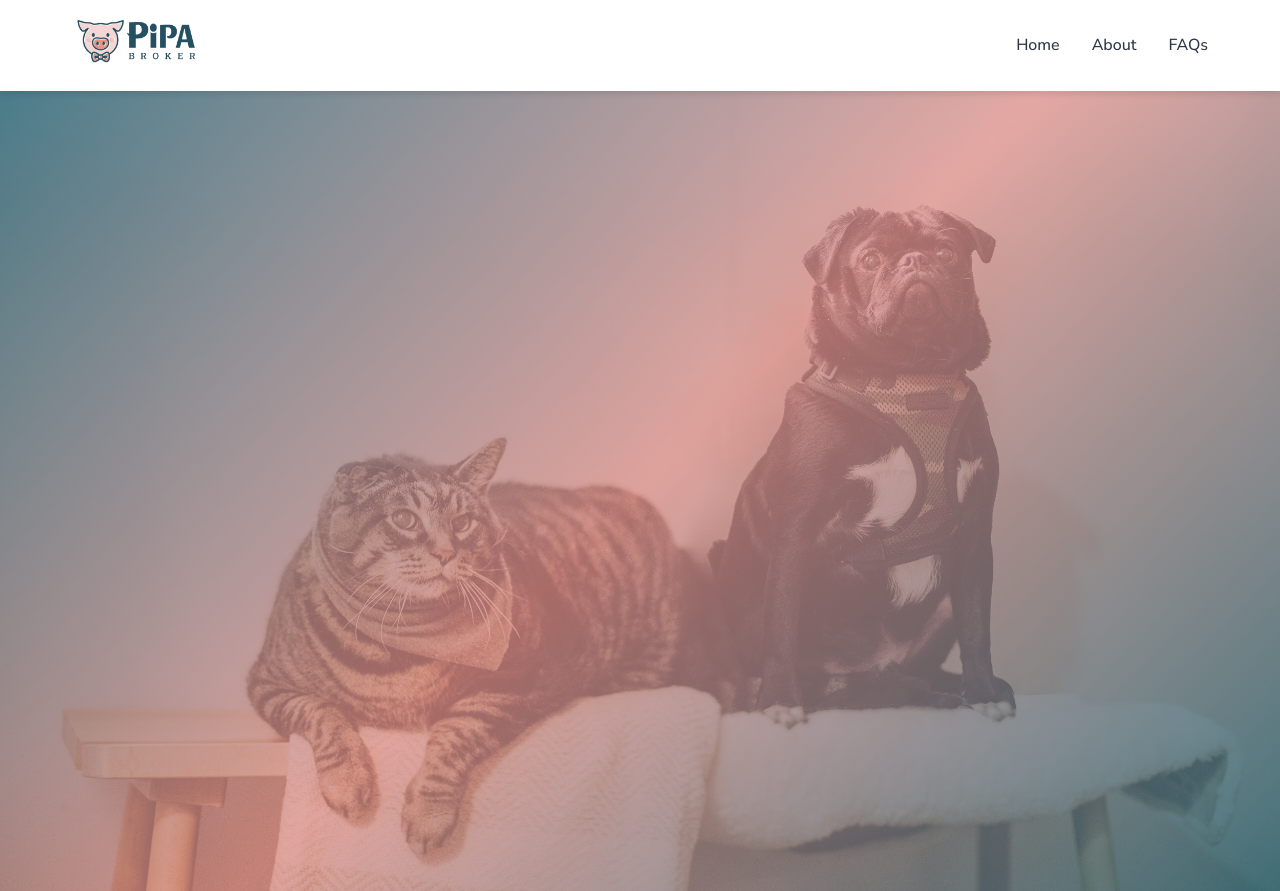
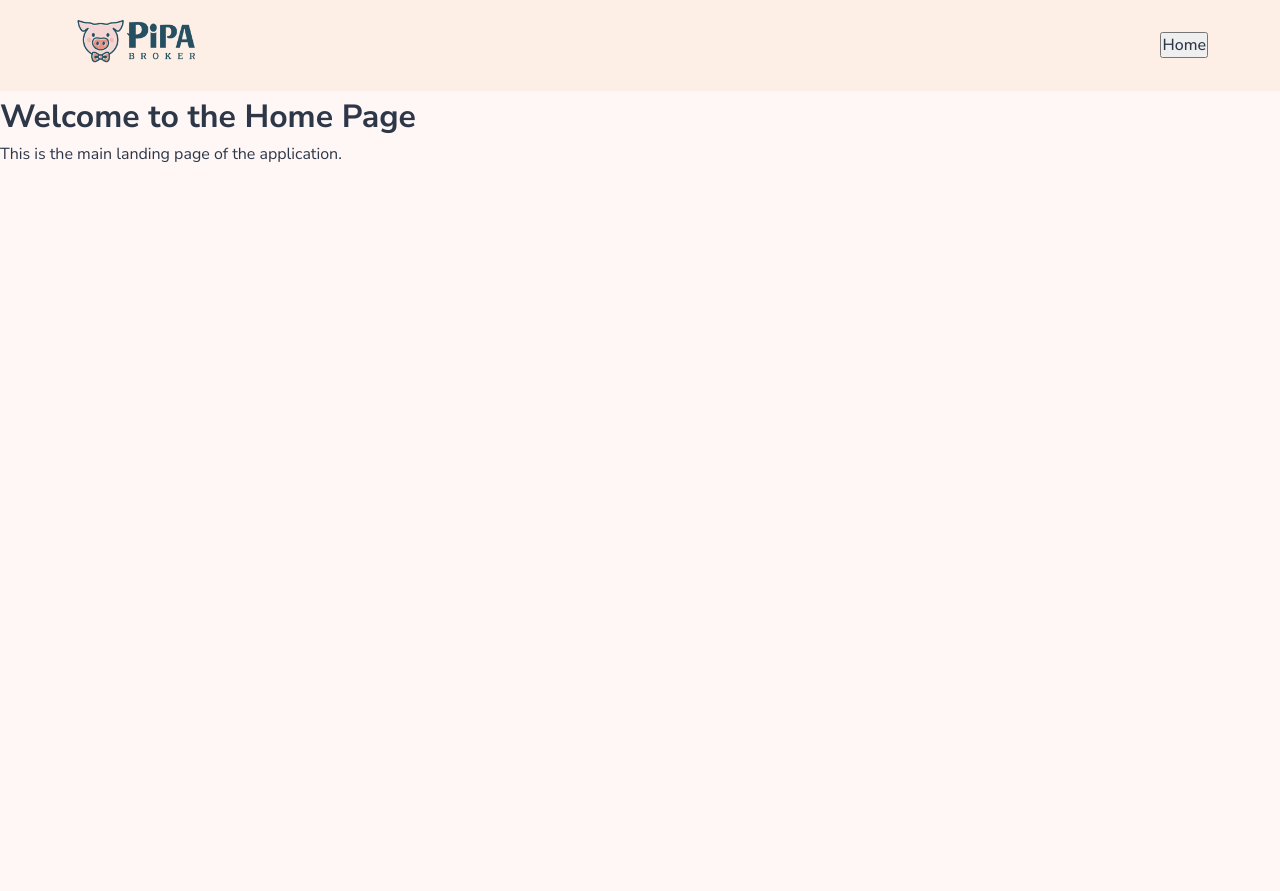
Before and after one commit to davidascholer/insurance-broker-web, a React (Create React App) app: page /loading in a window 1280 px wide. After the commit the page ends 800 px from the top, so only its background shows below. Built offline with nearby package versions, Linux system fonts and the light colour scheme; a web font is replaced by a local one.

Commit message:
route refactor

```diff
--- a/src/App.tsx
+++ b/src/App.tsx
@@ -1,16 +1,9 @@
-import { Routes, Route } from 'react-router-dom'
-import ChatBot from './pages/ChatBot'
-import Loading from './pages/Loading'
-import Results from './pages/Results'
+import AppRouter from './AppRouter'
 
 function App() {
   return (
     <div className="app">
-      <Routes>
-        <Route path="/" element={<ChatBot />} />
-        <Route path="/loading" element={<Loading />} />
-        <Route path="/results" element={<Results />} />
-      </Routes>
+      <AppRouter />
     </div>
   )
 }
--- /dev/null
+++ b/src/AppRouter.tsx
@@ -0,0 +1,24 @@
+import { Routes, Route } from "react-router-dom";
+import ChatBot from "./pages/ChatBot";
+import Loading from "./pages/Loading";
+import Results from "./pages/Results";
+import Home from "./pages/Home";
+import Terminology from "./pages/Terminology";
+import PartnerContact from "./pages/contact/PartnerContact";
+import InvestorContact from "./pages/contact/InvestorContact";
+
+function AppRouter() {
+  return (
+    <Routes>
+      <Route path="/" element={<Home />} />
+      <Route path="/terminology" element={<Terminology />} />
+      <Route path="/partners" element={<PartnerContact />} />
+      <Route path="/investors" element={<InvestorContact />} />
+      <Route path="/quotes" element={<ChatBot />} />
+      <Route path="/loading" element={<Loading />} />
+      <Route path="/results" element={<Results />} />
+    </Routes>
+  );
+}
+
+export default AppRouter;
--- /dev/null
+++ b/src/components/FetchQuoteButton.tsx
@@ -0,0 +1,14 @@
+import { useNavigate } from "react-router-dom";
+
+const FetchQuoteButton = () => {
+  const navigate = useNavigate();
+
+  const handleClick = () => {
+    navigate("/quotes");
+  };
+  return (
+    <button className="btn-primary nunito-sans-bold" onClick={handleClick}>Fetch a Quote</button>
+  );
+};
+
+export default FetchQuoteButton;
--- a/src/components/Header.tsx
+++ b/src/components/Header.tsx
@@ -1,30 +1,63 @@
-import { useNavigate } from 'react-router-dom'
+import { useNavigate } from "react-router-dom";
+import FetchQuoteButton from "./FetchQuoteButton";
 
 interface HeaderProps {
-  showNavigation?: boolean
+  showFetchButton?: boolean;
 }
 
-const Header = ({ showNavigation = false }: HeaderProps) => {
-  const navigate = useNavigate()
+const Header = ({ showFetchButton = false }: HeaderProps) => {
+  const navigate = useNavigate();
+
   return (
     <header className="header">
       <div className="header-container">
         <div className="logo-section">
-          <a href="https://www.pipabroker.com" className="nav-link nunito-sans-medium">
+          <a
+            href="https://www.pipabroker.com"
+            className="nav-link nunito-sans-medium"
+          >
             <img src="./logo.png" alt="PiPA Broker" className="logo" />
           </a>
         </div>
 
-        {showNavigation && (
-          <nav className="navigation">
-            <a href="https://www.pipabroker.com" className="nav-link nunito-sans-medium">Home</a>
-            <a href="https://www.pipabroker.com/about" className="nav-link nunito-sans-medium">About</a>
-            <a href="https://www.pipabroker.com/faqs" className="nav-link nunito-sans-medium">FAQs</a>
-          </nav>
-        )}
+        {/* Leave this in here for now until we finalize the design */}
+        <nav className="navigation">
+          <button onClick={()=>{navigate("/")}} className="nav-link nunito-sans-medium">Home</button>
+          {/* <a
+            href="https://www.pipabroker.com"
+            className="nav-link nunito-sans-medium"
+          >
+            Home
+          </a>
+          <a
+            href="https://www.pipabroker.com/about"
+            className="nav-link nunito-sans-medium"
+          >
+            About
+          </a>
+          <a
+            href="https://www.pipabroker.com/about"
+            className="nav-link nunito-sans-medium"
+          >
+            Pet Insurance Resources
+          </a>
+          <a
+            href="https://www.pipabroker.com/about"
+            className="nav-link nunito-sans-medium"
+          >
+            Contact
+          </a>
+          <a
+            href="https://www.pipabroker.com/faqs"
+            className="nav-link nunito-sans-medium"
+          >
+            FAQs
+          </a> */}
+          {showFetchButton && <FetchQuoteButton />}
+        </nav>
       </div>
     </header>
-  )
-}
+  );
+};
 
-export default Header
+export default Header;
--- a/src/index.css
+++ b/src/index.css
@@ -109,6 +109,7 @@
   --coral-light: #f5b5af;
   --coral-pink: #f4c2c2;
   --background-light: #fef7f6;
+  --light-pink: #FDEFE6;
   --text-dark: #2d3748;
   --text-light: #718096;
   --white: #ffffff;
@@ -178,8 +179,7 @@ body {
 
 /* Header Styles */
 .header {
-  background: var(--white);
-  box-shadow: var(--shadow);
+  background: var(--light-pink);
   position: sticky;
   top: 0;
   z-index: 100;
--- a/src/pages/ChatBot.tsx
+++ b/src/pages/ChatBot.tsx
@@ -79,7 +79,7 @@ const ChatBot = () => {
 
   return (
     <div className="chatbot-page">
-      <Header showNavigation={true} />
+      <Header showFetchButton={false} />
 
       <div className="hero-section">
         <div className="hero-background">
--- /dev/null
+++ b/src/pages/Home.tsx
@@ -0,0 +1,14 @@
+import Header from "../components/Header";
+
+const Home = () => {
+  return (
+    <div>
+      <Header />
+      <h1>Welcome to the Home Page</h1>
+      <p>This is the main landing page of the application.</p>
+    </div>
+  );
+};
+
+
+export default Home;
--- a/src/pages/Loading.tsx
+++ b/src/pages/Loading.tsx
@@ -17,7 +17,7 @@ const Loading = () => {
 
   return (
     <div className="loading-page">
-      <Header />
+      <Header showFetchButton={false} />
       <div className="loading-container">
         <div className="loading-content">
           <div className="loading-header">
--- a/src/pages/Results.tsx
+++ b/src/pages/Results.tsx
@@ -104,7 +104,7 @@ const Results = () => {
 
   return (
     <div className="results-page">
-      <Header showNavigation={true} />
+      <Header showFetchButton={false} />
       <div className="results-container">
         <div className="results-hero">
           <h1 className="results-title sansita-bold">Your insurance quotes for {name}</h1>
--- /dev/null
+++ b/src/pages/Terminology.tsx
@@ -0,0 +1,9 @@
+const Terminology = () => {
+  return (
+    <div>
+      <h2>Terminology</h2>
+    </div>
+  );
+};
+
+export default Terminology;
--- /dev/null
+++ b/src/pages/contact/InvestorContact.tsx
@@ -0,0 +1,9 @@
+const InvestorContact = () => {
+  return (
+    <div className="investor-contact">
+      <h2>Contact Our Investores</h2>
+    </div>
+  );
+};
+
+export default InvestorContact;
--- /dev/null
+++ b/src/pages/contact/PartnerContact.tsx
@@ -0,0 +1,9 @@
+const PartnerContact = () => {
+  return (
+    <div className="partner-contact">
+      <h2>Contact Our Partners</h2>
+    </div>
+  );
+};
+
+export default PartnerContact;
```
